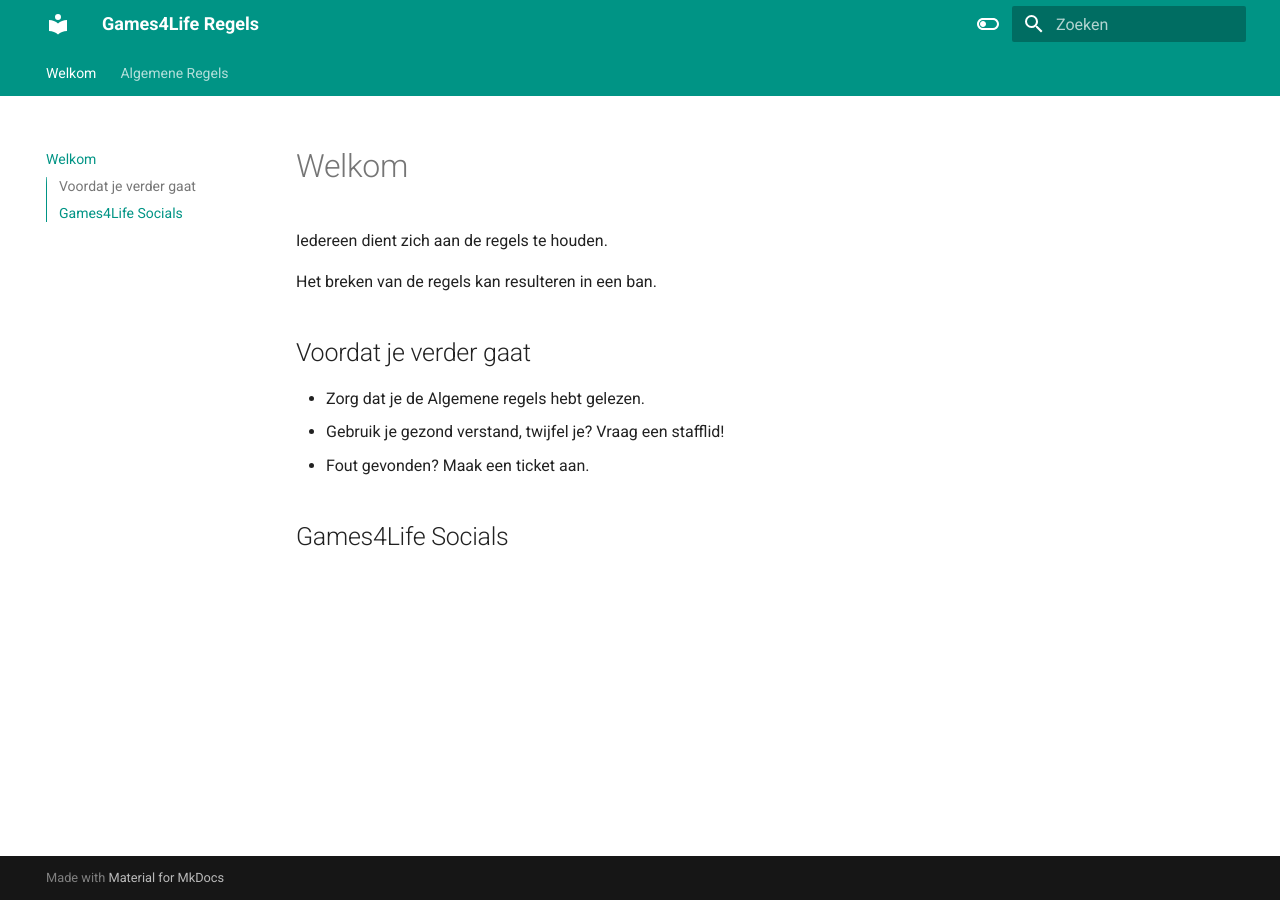
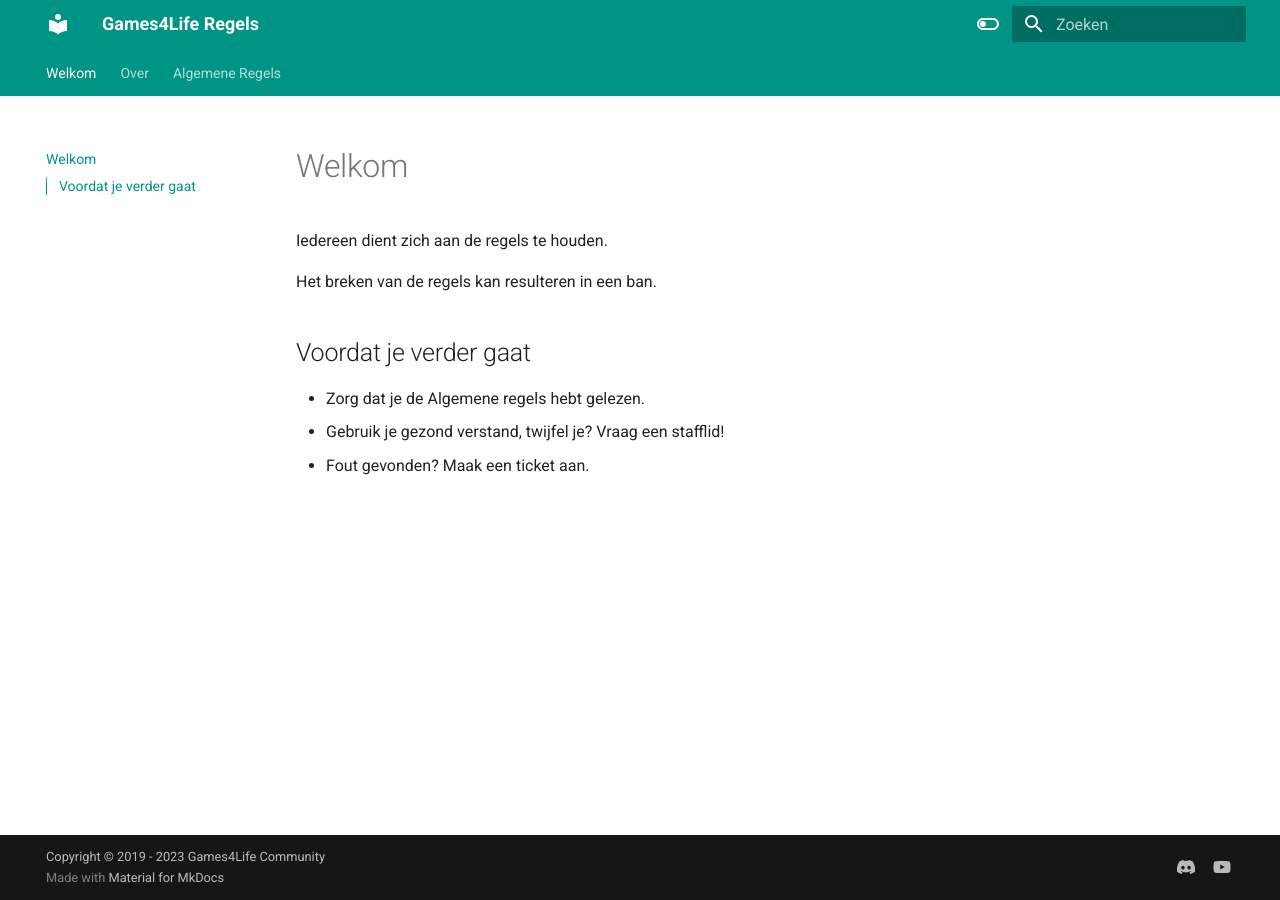
Before and after one commit to quintyboygames/games4life.github.io, an MkDocs documentation site: the page built from docs/index.md, in a window 1280 px wide. Built offline with MkDocs 1.6.1 and Material for MkDocs 9.7.7, drawn with Linux system fonts in a browser that asks for light colours.

Commit message:
Update 05/07/2023
- Footer edited
- Homepage removed unused text
- Added about page

```diff
--- /dev/null
+++ b/docs/about.md
@@ -0,0 +1,3 @@
+# Over
+
+## Wie zijn wij?
--- a/docs/index.md
+++ b/docs/index.md
@@ -9,5 +9,3 @@
 * Zorg dat je de Algemene regels hebt gelezen.
 * Gebruik je gezond verstand, twijfel je? Vraag een stafflid!
 * Fout gevonden? Maak een ticket aan.
-
-## Games4Life Socials
--- a/mkdocs.yml
+++ b/mkdocs.yml
@@ -12,6 +12,10 @@
     - content.code.annotation
     - content.code.copy
   language: nl
+  nav:
+    - Home: 'index.md'
+    - Regels: 'regels.md'
+    - About: 'about.md'
   palette:
     - scheme: default
       toggle:
@@ -25,3 +29,12 @@
         name: Switch to light mode
       primary: teal
       accent: purple
+copyright: Copyright &copy; 2019 - 2023 Games4Life Community
+extra:
+  social:
+    - icon: fontawesome/brands/discord
+      link: https://discord.gg/g4life
+      name: G4L Community on discord
+    - icon: fontawesome/brands/youtube
+      link: https://youtube.com/@quintyboygames
+      name: quintyboygames's youtube kanaal
```
